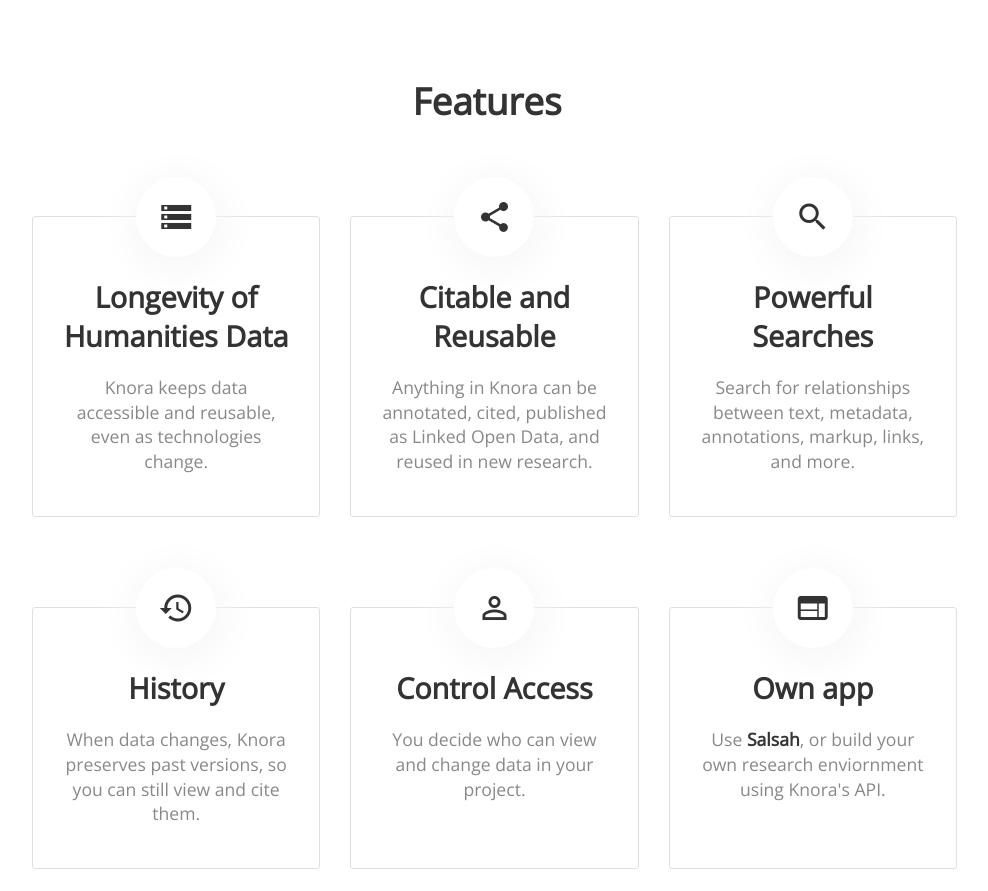
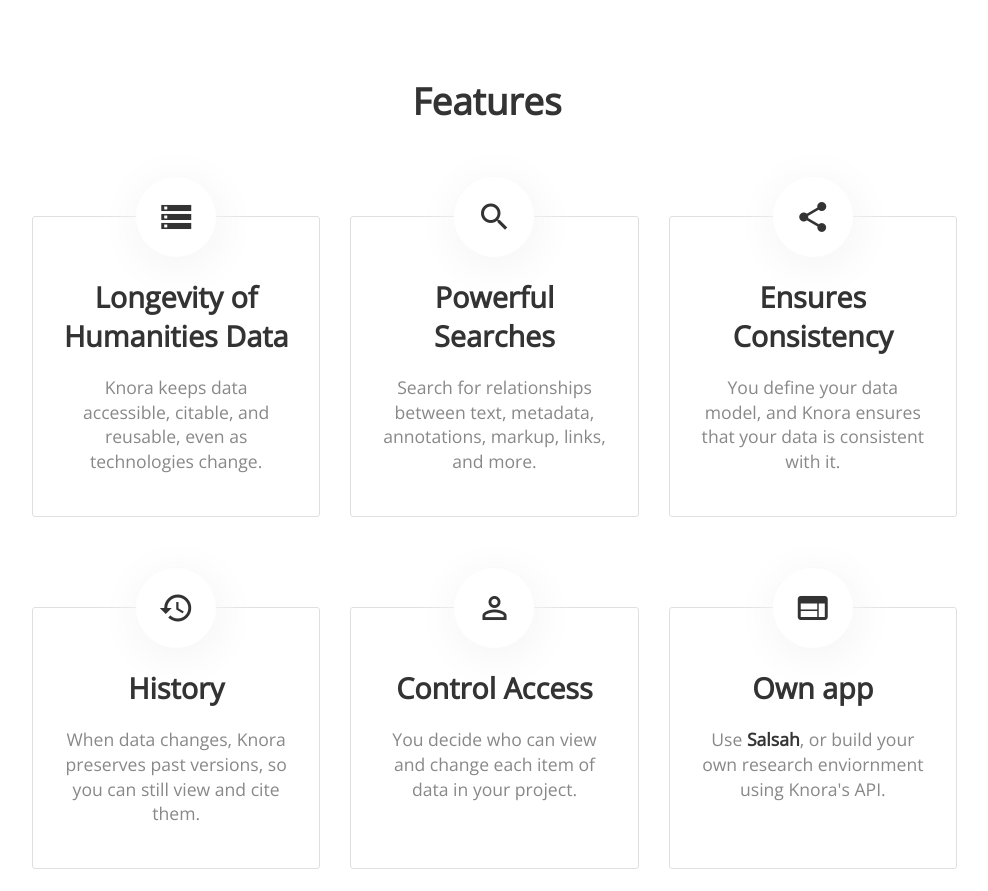
Before and after one commit to dasch-swiss/knora-org-website, a Jekyll site: the page built from index.html, in a window 1280 px wide and 1400 px high, scrolled down 583 px, cut to the strip 61-952 px from the top of the window. Shown: the whole strip, without its empty margins (153-1141 px from the left). Built offline with Jekyll 4.4.1, drawn with Linux system fonts in a browser that asks for light colours; nearby versions of some CDN libraries.

Commit message:
Mention data consistency on index.html.

```diff
--- a/index.html
+++ b/index.html
@@ -39,16 +39,7 @@ title: Knora
             </div>
             <!-- <h3>Ensures Longevity of Humanities Data</h3> -->
             <h3>Longevity of Humanities Data</h3>
-            <p>Knora keeps data accessible and reusable, even as technologies change.</p>
-        </li>
-
-        <li>
-            <div class="image">
-                <i class="material-icons">share</i>
-            </div>
-            <!-- <h3>Makes Data Citable and Reusable</h3> -->
-            <h3>Citable and Reusable</h3>
-            <p>Anything in Knora can be annotated, cited, published as Linked Open Data, and reused in new research.</p>
+            <p>Knora keeps data accessible, citable, and reusable, even as technologies change.</p>
         </li>
 
         <li>
@@ -57,6 +48,15 @@ title: Knora
             </div>
             <h3>Powerful Searches</h3>
             <p>Search for relationships between text, metadata, annotations, markup, links, and more.</p>
+        </li>
+
+        <li>
+            <div class="image">
+                <i class="material-icons">share</i>
+            </div>
+            <!-- <h3>Makes Data Citable and Reusable</h3> -->
+            <h3>Ensures Consistency</h3>
+            <p>You define your data model, and Knora ensures that your data is consistent with it.</p>
         </li>
     </ul>
     <ul class="thirds">
@@ -73,7 +73,7 @@ title: Knora
                 <i class="material-icons">perm_identity</i>
             </div>
             <h3>Control Access</h3>
-            <p>You decide who can view and change data in your project.</p>
+            <p>You decide who can view and change each item of data in your project.</p>
         </li>
 
         <li>
```
